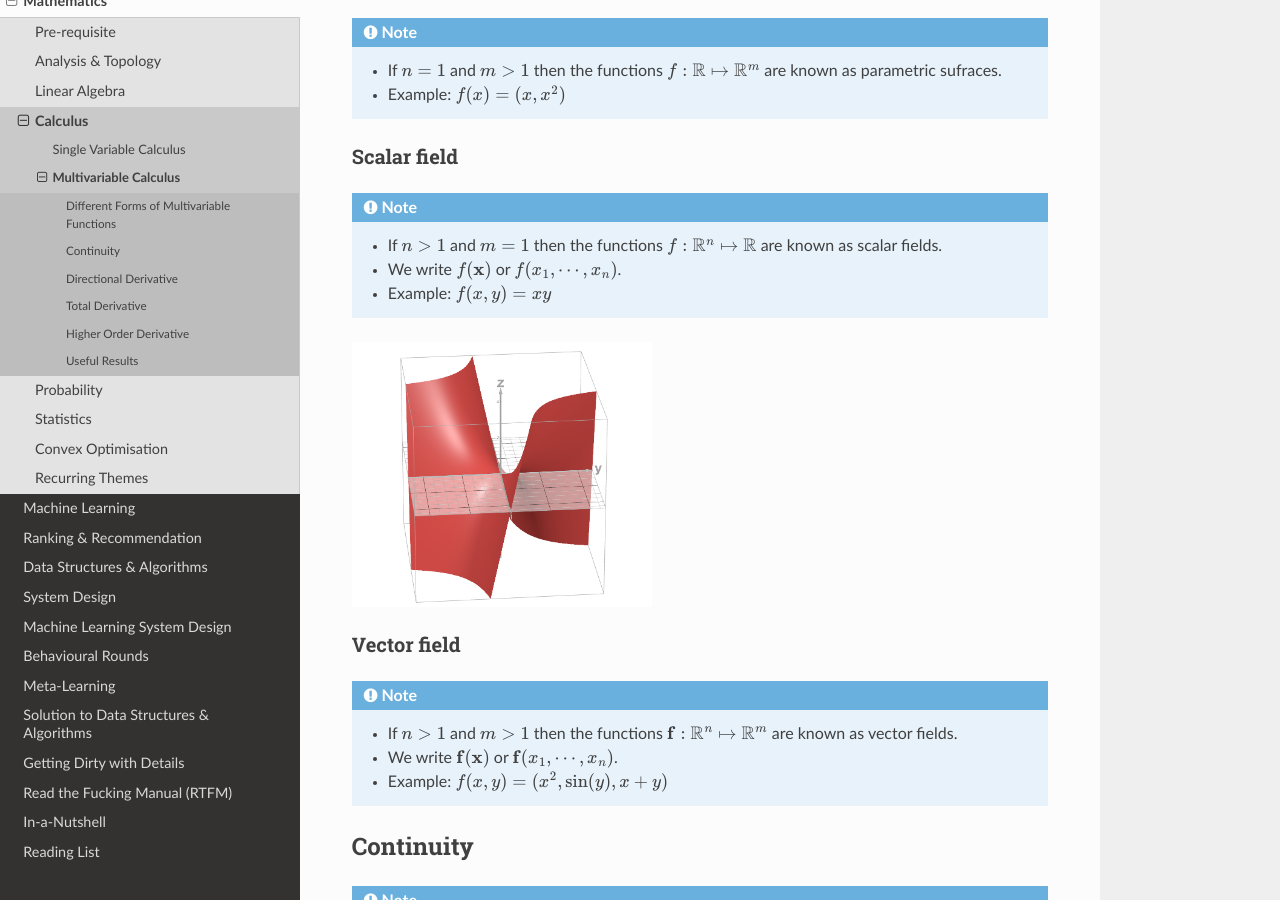
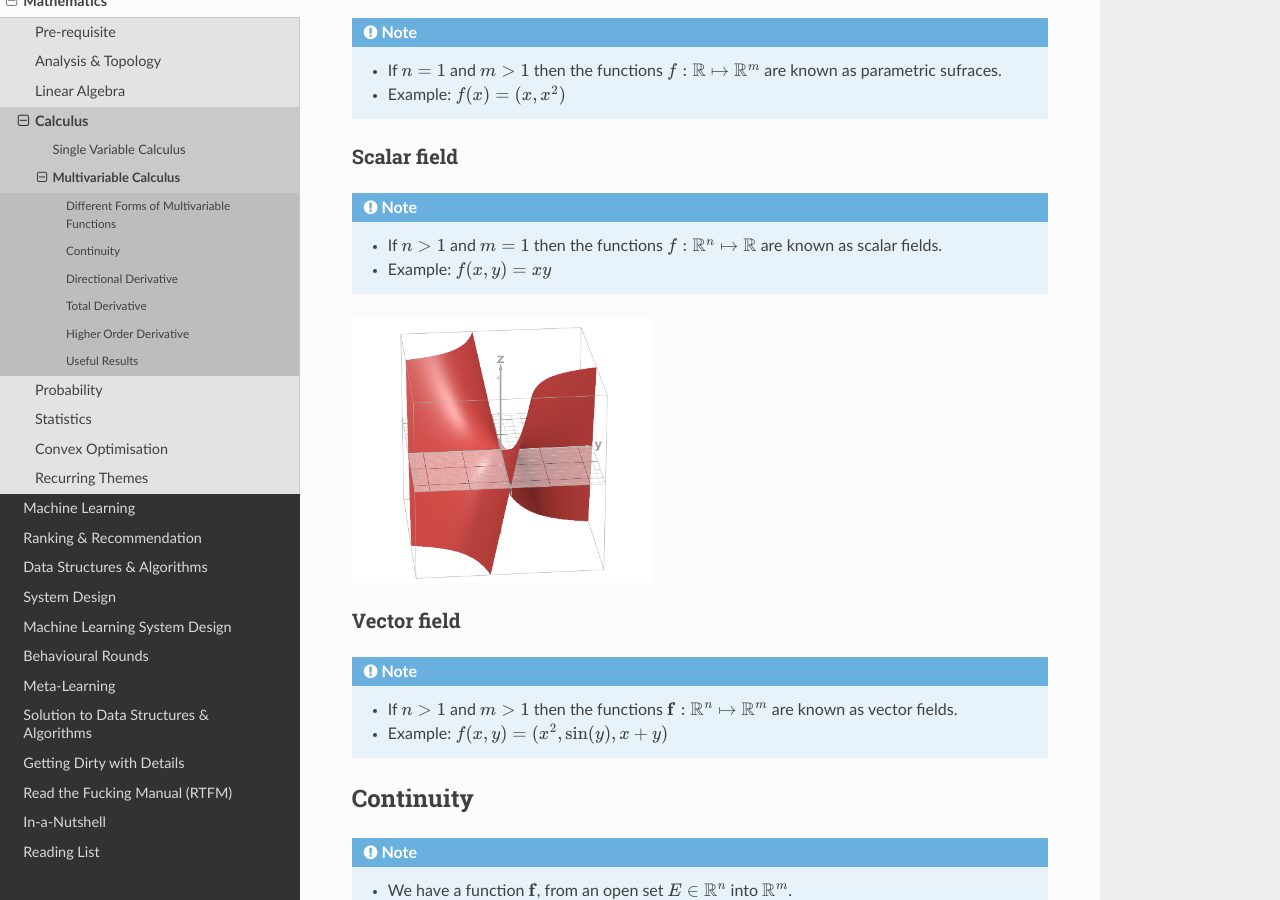
Before and after one commit to uselesstechjunks/leetcode, a Sphinx documentation site: the page built from docs/source/math/calc3/multi.rst, in a window 1280 px wide and 900 px high, scrolled down 338 px. Built offline with Sphinx 7.4.7 and the Read the Docs theme 2.0.0, drawn with Linux system fonts in a browser that asks for light colours.

Commit message:
Update multi.rst

```diff
--- a/docs/source/math/calc3/multi.rst
+++ b/docs/source/math/calc3/multi.rst
@@ -18,7 +18,6 @@ Scalar field
 ==========================================================
 .. note::
 	* If :math:`n> 1` and :math:`m=1` then the functions :math:`f:\mathbb{R}^n\mapsto\mathbb{R}` are known as scalar fields.
-	* We write :math:`f(\mathbf{x})` or :math:`f(x_1,\cdots,x_n)`.
 	* Example: :math:`f(x,y)=xy`
 
 .. image:: ../../img/1.png
@@ -28,7 +27,6 @@ Vector field
 ==========================================================
 .. note::
 	* If :math:`n> 1` and :math:`m> 1` then the functions :math:`\mathbf{f}:\mathbb{R}^n\mapsto\mathbb{R}^m` are known as vector fields.
-	* We write :math:`\mathbf{f}(\mathbf{x})` or :math:`\mathbf{f}(x_1,\cdots,x_n)`.
 	* Example: :math:`f(x,y)=(x^2,\sin(y),x+y)`
 
 **********************************************************
```
